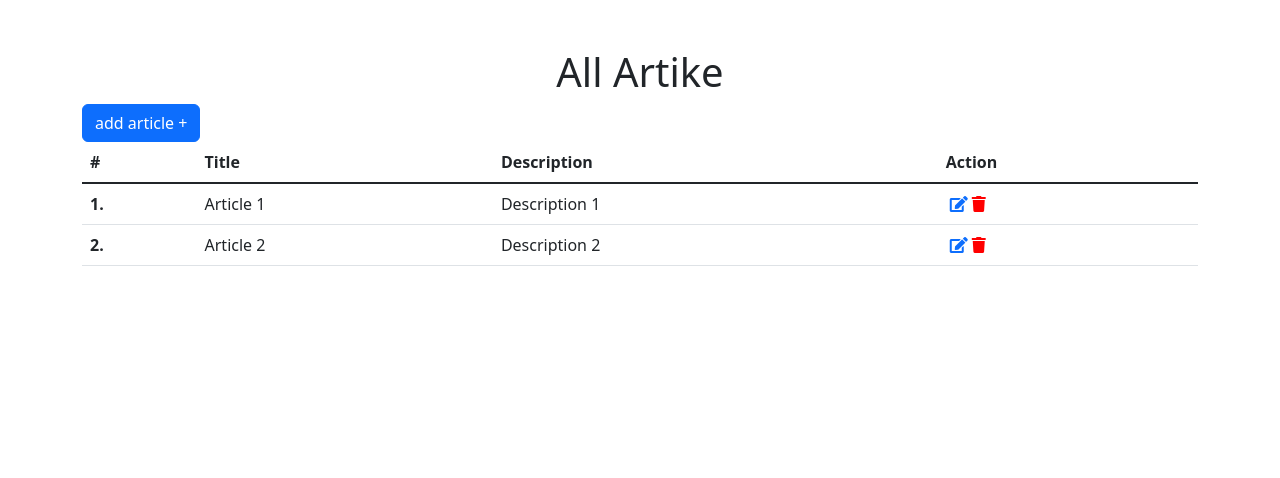
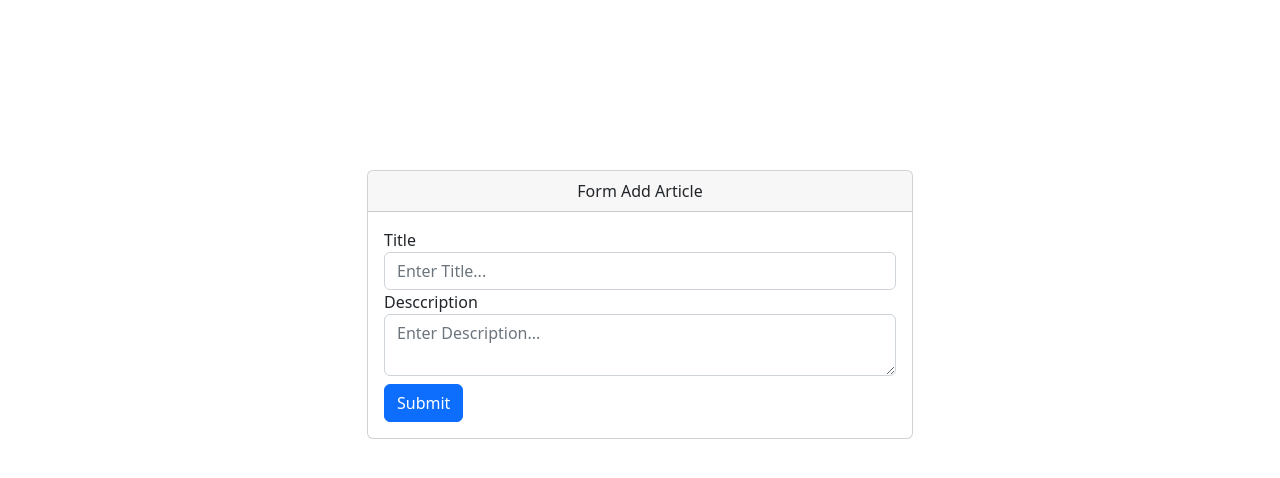
Before and after one commit to Jump-Higher/REACT-CRUD-API, a React (Vite) app in the folder Frontend/: page /add-article in a window 1280 px wide. Shown: the top 478 px of the page. Built offline with nearby package versions, Linux system fonts and the light colour scheme.

Commit message:
Form Add Article

```diff
--- a/Frontend/src/App.jsx
+++ b/Frontend/src/App.jsx
@@ -1,52 +1,13 @@
-import { Button, IconTrash } from './components'
-import IconPencil from './components/IconPencil/index'
-import { Link } from 'react-router-dom'
+import { Route, Routes } from 'react-router-dom'
+import { AddArticle, ListArticle } from './crud'
 
 function App() {
   return (
     <>
-      <div className='container mt-5'>
-        <h1 className='text-center'>All Artike </h1>
-        <Button label='add article +' variant='primary' />
-        <table className='table'>
-          <thead>
-            <tr>
-              <th scope='col'>#</th>
-              <th scope='col'>Title</th>
-              <th scope='col'>Description</th>
-              <th scope='col'>Action</th>
-            </tr>
-          </thead>
-          <tbody className='table-group-divider'>
-            <tr>
-              <th scope='row'>1.</th>
-              <td>Article 1</td>
-              <td>Description 1</td>
-              <td>
-                <Link to='#'>
-                  <IconPencil />
-                </Link>
-                <Link to='#'>
-                  <IconTrash />
-                </Link>
-              </td>
-            </tr>
-            <tr>
-              <th scope='row'>2.</th>
-              <td>Article 2</td>
-              <td>Description 2</td>
-              <td>
-                <Link to='#'>
-                  <IconPencil />
-                </Link>
-                <Link to='#'>
-                  <IconTrash />
-                </Link>
-              </td>
-            </tr>
-          </tbody>
-        </table>
-      </div>
+      <Routes>
+        <Route path='/' element={<ListArticle />} />
+        <Route path='/add-article' element={<AddArticle />} />
+      </Routes>
     </>
   )
 }
--- /dev/null
+++ b/Frontend/src/components/Gap/index.jsx
@@ -0,0 +1,7 @@
+import React from 'react'
+
+const Gap = ({ height, width }) => {
+  return <div style={{ height, width }} />
+}
+
+export default Gap
--- a/Frontend/src/components/index.jsx
+++ b/Frontend/src/components/index.jsx
@@ -1,4 +1,5 @@
 import Button from './Button'
 import IconTrash from './IconTrash'
 import IconPencil from './IconPencil'
-export { Button, IconTrash, IconPencil }
+import Gap from './Gap'
+export { Button, IconTrash, IconPencil, Gap }
--- /dev/null
+++ b/Frontend/src/crud/AddArticle/index.jsx
@@ -0,0 +1,44 @@
+import React from 'react'
+import { Gap } from '../../components'
+
+const AddArticle = () => {
+  return (
+    <>
+      <div className='container'>
+        <Gap height={170} />
+        <div className='row justify-content-center'>
+          <div className='col-md-6'>
+            <div className='card'>
+              <div className='card-header text-center'>Form Add Article</div>
+              <div className='card-body'>
+                <form>
+                  <div className='form-group'>
+                    <label htmlFor=''>Title</label>
+                    <input
+                      type='text'
+                      className='form-control'
+                      placeholder='Enter Title...'
+                    />
+                  </div>
+                  <div className='form-group'>
+                    <label htmlFor=''>Desccription</label>
+                    <textarea
+                      className='form-control'
+                      placeholder='Enter Description...'
+                    ></textarea>
+                  </div>
+
+                  <button type='submit' className='btn btn-primary mt-2 '>
+                    Submit
+                  </button>
+                </form>
+              </div>
+            </div>
+          </div>
+        </div>
+      </div>
+    </>
+  )
+}
+
+export default AddArticle
--- /dev/null
+++ b/Frontend/src/crud/ListArticle/index.jsx
@@ -0,0 +1,54 @@
+import React from 'react'
+import { Link } from 'react-router-dom'
+import { Button, IconPencil, IconTrash } from '../../components'
+
+const ListArticle = () => {
+  return (
+    <>
+      <div className='container mt-5'>
+        <h1 className='text-center'>All Artike </h1>
+        <Button label='add article +' variant='primary' />
+        <table className='table'>
+          <thead>
+            <tr>
+              <th scope='col'>#</th>
+              <th scope='col'>Title</th>
+              <th scope='col'>Description</th>
+              <th scope='col'>Action</th>
+            </tr>
+          </thead>
+          <tbody className='table-group-divider'>
+            <tr>
+              <th scope='row'>1.</th>
+              <td>Article 1</td>
+              <td>Description 1</td>
+              <td>
+                <Link to='#'>
+                  <IconPencil />
+                </Link>
+                <Link to='#'>
+                  <IconTrash />
+                </Link>
+              </td>
+            </tr>
+            <tr>
+              <th scope='row'>2.</th>
+              <td>Article 2</td>
+              <td>Description 2</td>
+              <td>
+                <Link to='#'>
+                  <IconPencil />
+                </Link>
+                <Link to='#'>
+                  <IconTrash />
+                </Link>
+              </td>
+            </tr>
+          </tbody>
+        </table>
+      </div>
+    </>
+  )
+}
+
+export default ListArticle
--- /dev/null
+++ b/Frontend/src/crud/index.jsx
@@ -0,0 +1,4 @@
+import ListArticle from './ListArticle'
+import AddArticle from './AddArticle'
+
+export { ListArticle, AddArticle }
```
